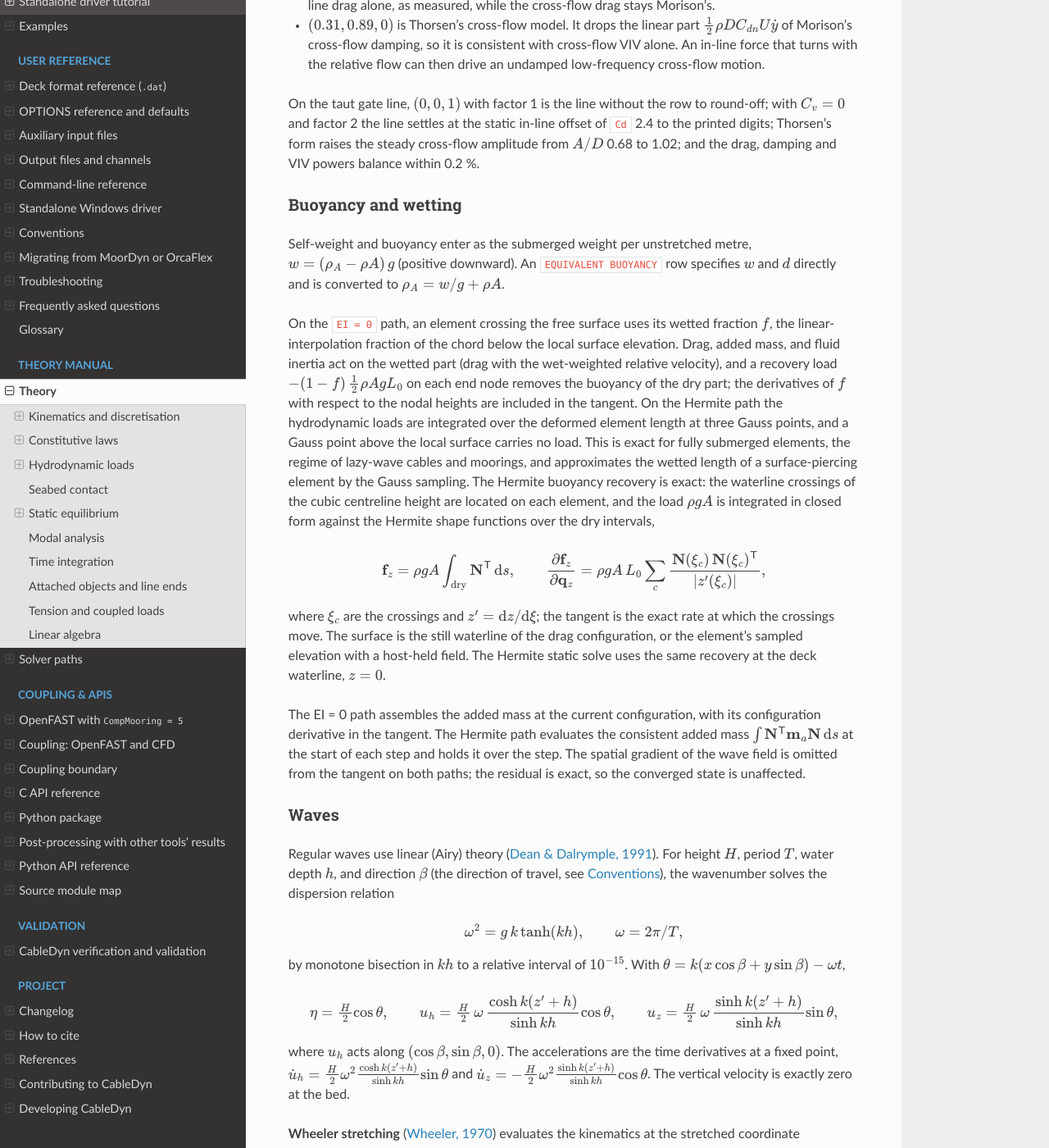
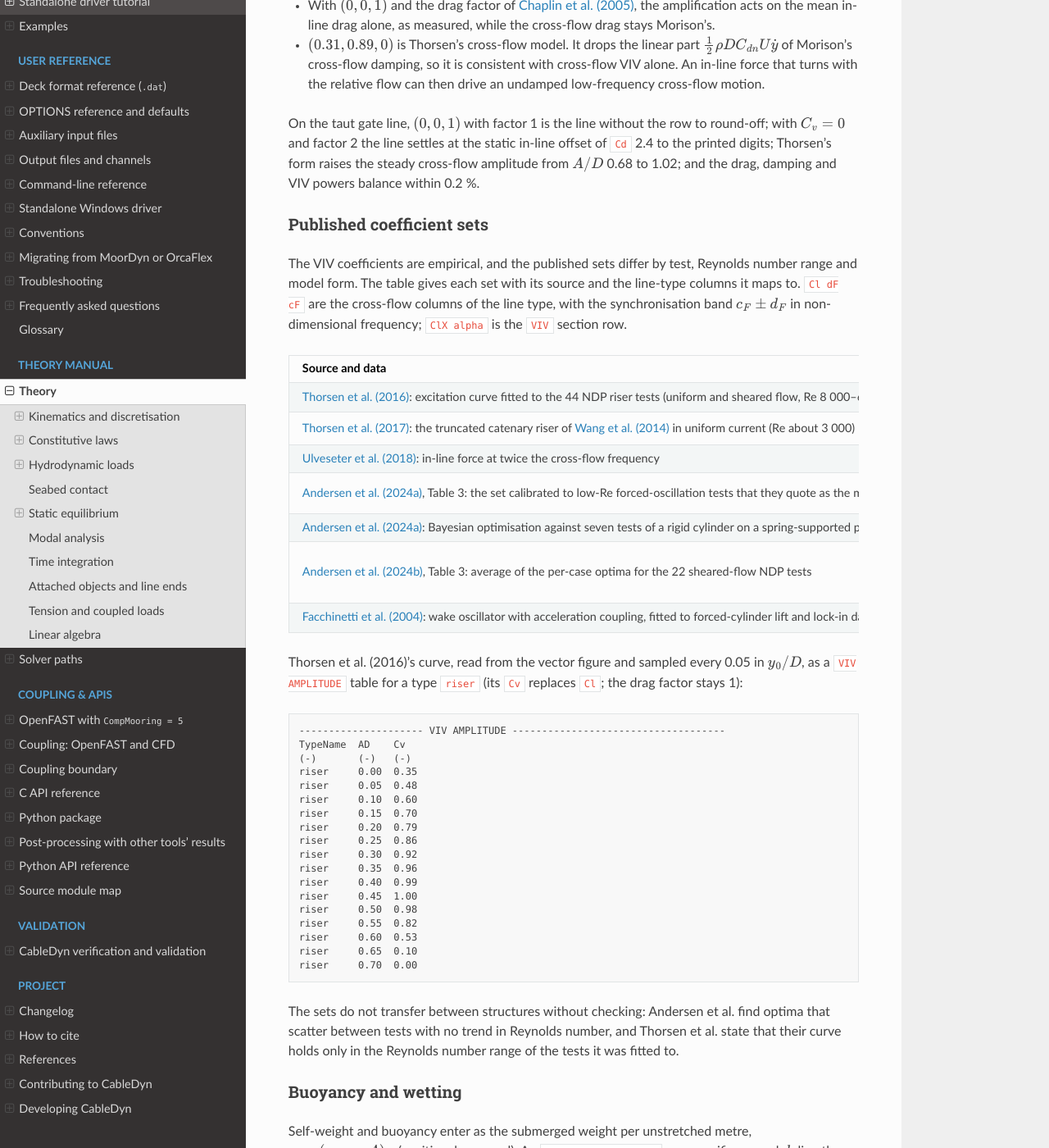
Before and after one commit to SMI-Lab-Inha/CableDyn, a Sphinx documentation site: the page built from doc/theory.rst, in a window 1280 px wide and 1400 px high, scrolled down 26578 px. Shown: the whole window at 82% size. Built offline with Sphinx 7.4.7 and the Read the Docs theme 3.1.0, drawn with Linux system fonts in a browser that asks for light colours; some of the changed text lies outside the part shown.

Commit message:
docs: published VIV coefficient sets with their sources
The theory manual gains "Published coefficient sets": each set with its
source, the tests it was fitted to and the line-type columns it maps to:
- Thorsen et al. (2016): the excitation curve Cv(y0/D) fitted to the 44
  NDP riser tests (0.35 at 0, a maximum of 1.00 at 0.46, zero from
  0.66) and the cross-flow damping 0.31 + 0.89 y0/D;
- Thorsen et al. (2017): the Wang et al. (2014) riser set (L3-W);
- Ulveseter et al. (2018): the in-line Cx 0.85, alpha 0.15;
- Andersen et al. (2024a): the forced-oscillation set of their Table 3
  (Cv 1.2, CD 1.1, Ca 1.0, band 0.11-0.26, i.e. dF 0.075 about cF
  0.185 here) and the unified Cv of about 2.0;
- Andersen et al. (2024b): the cross-flow average of their Table 3
  (1.28, 0.131, 0.066; their in-line set belongs to another in-line
  synchronisation form, which is said);
- Facchinetti et al. (2004): CL0 0.3, St 0.2, eps 0.3, A 12.

Thorsen et al.'s curve, read from the vector figure, is given as a
VIV AMPLITUDE table on 0.05 steps. Every value was read from the
papers; the two Andersen references were checked against Crossref.

Signed-off-by: Jae Hoon Seo <jaehoon.seo@inha.ac.kr>

```diff
--- a/doc/theory.rst
+++ b/doc/theory.rst
@@ -1436,6 +1436,89 @@ On the taut gate line, :math:`(0, 0, 1)` with factor 1 is the line without the r
 with :math:`C_v = 0` and factor 2 the line settles at the static in-line offset of ``Cd`` 2.4 to the
 printed digits; Thorsen's form raises the steady cross-flow amplitude from :math:`A/D` 0.68 to 1.02;
 and the drag, damping and VIV powers balance within 0.2 %.
+
+.. _theory-viv-coefficients:
+
+Published coefficient sets
+~~~~~~~~~~~~~~~~~~~~~~~~~~
+
+The VIV coefficients are empirical, and the published sets differ by test, Reynolds number range
+and model form. The table gives each set with its source and the line-type columns it maps to.
+``Cl dF cF`` are the cross-flow columns of the line type, with the synchronisation band
+:math:`c_F \pm d_F` in non-dimensional frequency; ``ClX alpha`` is the ``VIV`` section row.
+
+.. list-table::
+   :header-rows: 1
+   :widths: 30 34 36
+
+   * - Source and data
+     - Values
+     - In CableDyn
+   * - :ref:`Thorsen et al. (2016) <ref-thorsen2016>`: excitation curve fitted to the 44 NDP
+       riser tests (uniform and sheared flow, Re 8 000–65 000), their Fig. 7
+     - :math:`C_v(y_0/D)`: 0.35 at 0, a maximum of 1.00 at 0.46, zero from 0.66; cross-flow
+       damping :math:`C_{d,y} = 0.31 + 0.89\,y_0/D` (their Eq. 1)
+     - a ``VIV AMPLITUDE`` table (below); ``VIV DAMPING`` ``0.31 0.89 0``
+   * - :ref:`Thorsen et al. (2017) <ref-thorsen2017>`: the truncated catenary riser of
+       :ref:`Wang et al. (2014) <ref-wang2014>` in uniform current (Re about 3 000)
+     - :math:`C_v` 0.7, :math:`\hat f_0` 0.18, :math:`\Delta\hat f` 0.08, :math:`C_D` 1.2,
+       :math:`C_M` 2
+     - ``Cl dF cF`` = ``0.7 0.08 0.18``, ``Cd_n`` 1.2, ``Ca_n`` 1.0 (validation case L3-W)
+   * - :ref:`Ulveseter et al. (2018) <ref-ulveseter2018>`: in-line force at twice the
+       cross-flow frequency
+     - :math:`C_x` 0.85, :math:`\alpha` 0.15, with a cross-flow :math:`C_L` of 0.65
+     - ``VIV`` row ``0.85 0.15``; ``Cl`` 0.65
+   * - :ref:`Andersen et al. (2024a) <ref-andersen2024a>`, Table 3: the set calibrated to
+       low-Re forced-oscillation tests that they quote as the model's fixed values
+     - :math:`C_v` 1.2, :math:`C_D` 1.1, :math:`C_a` 1.0, :math:`\hat f_0` 0.18, band
+       0.11–0.26
+     - ``Cl`` 1.2, ``Cd_n`` 1.1, ``Ca_n`` 1.0; the band here is symmetric about ``cF``:
+       ``dF cF`` = ``0.075 0.185`` spans 0.11–0.26
+   * - :ref:`Andersen et al. (2024a) <ref-andersen2024a>`: Bayesian optimisation against seven
+       tests of a rigid cylinder on a spring-supported pendulum rig (Re 4.2e4–1.2e5)
+     - unified :math:`C_v` "very close to 2.0"; the per-case optima scatter with flow speed
+     - ``Cl`` 2.0 (no unified band is tabulated)
+   * - :ref:`Andersen et al. (2024b) <ref-andersen2024b>`, Table 3: average of the per-case
+       optima for the 22 sheared-flow NDP tests
+     - cross-flow :math:`C_{v,y}` 1.28, :math:`\hat f_{0,y}` 0.131, :math:`\Delta\hat f_y` 0.066;
+       :math:`C_D` 1.16, :math:`C_a` 1.0
+     - ``Cl dF cF`` = ``1.28 0.066 0.131``, ``Cd_n`` 1.16; their in-line set (:math:`C_{v,x}`
+       1.09, :math:`\hat f_{0,x}` 0.321) belongs to an independent in-line synchronisation, not
+       the ``VIV`` row's form
+   * - :ref:`Facchinetti et al. (2004) <ref-facchinetti2004>`: wake oscillator with
+       acceleration coupling, fitted to forced-cylinder lift and lock-in data
+     - :math:`C_{L0}` 0.3, St 0.2 (sub-critical, :math:`300 < Re < 1.5\times10^5`),
+       :math:`\varepsilon` 0.3, :math:`A` 12
+     - ``WAKE OSCILLATOR`` row ``0.3 0.2 0.3 12``
+
+Thorsen et al. (2016)'s curve, read from the vector figure and sampled every 0.05 in
+:math:`y_0/D`, as a ``VIV AMPLITUDE`` table for a type ``riser`` (its ``Cv`` replaces ``Cl``;
+the drag factor stays 1):
+
+.. code-block:: text
+
+   --------------------- VIV AMPLITUDE ------------------------------------
+   TypeName  AD    Cv
+   (-)       (-)   (-)
+   riser     0.00  0.35
+   riser     0.05  0.48
+   riser     0.10  0.60
+   riser     0.15  0.70
+   riser     0.20  0.79
+   riser     0.25  0.86
+   riser     0.30  0.92
+   riser     0.35  0.96
+   riser     0.40  0.99
+   riser     0.45  1.00
+   riser     0.50  0.98
+   riser     0.55  0.82
+   riser     0.60  0.53
+   riser     0.65  0.10
+   riser     0.70  0.00
+
+The sets do not transfer between structures without checking: Andersen et al. find optima that
+scatter between tests with no trend in Reynolds number, and Thorsen et al. state that their curve
+holds only in the Reynolds number range of the tests it was fitted to.
 
 .. _theory-dry-buoyancy:
 
```
Also changed, not shown: CHANGELOG.md (+4 -0 lines), doc/references.rst (+13 -0 lines).
